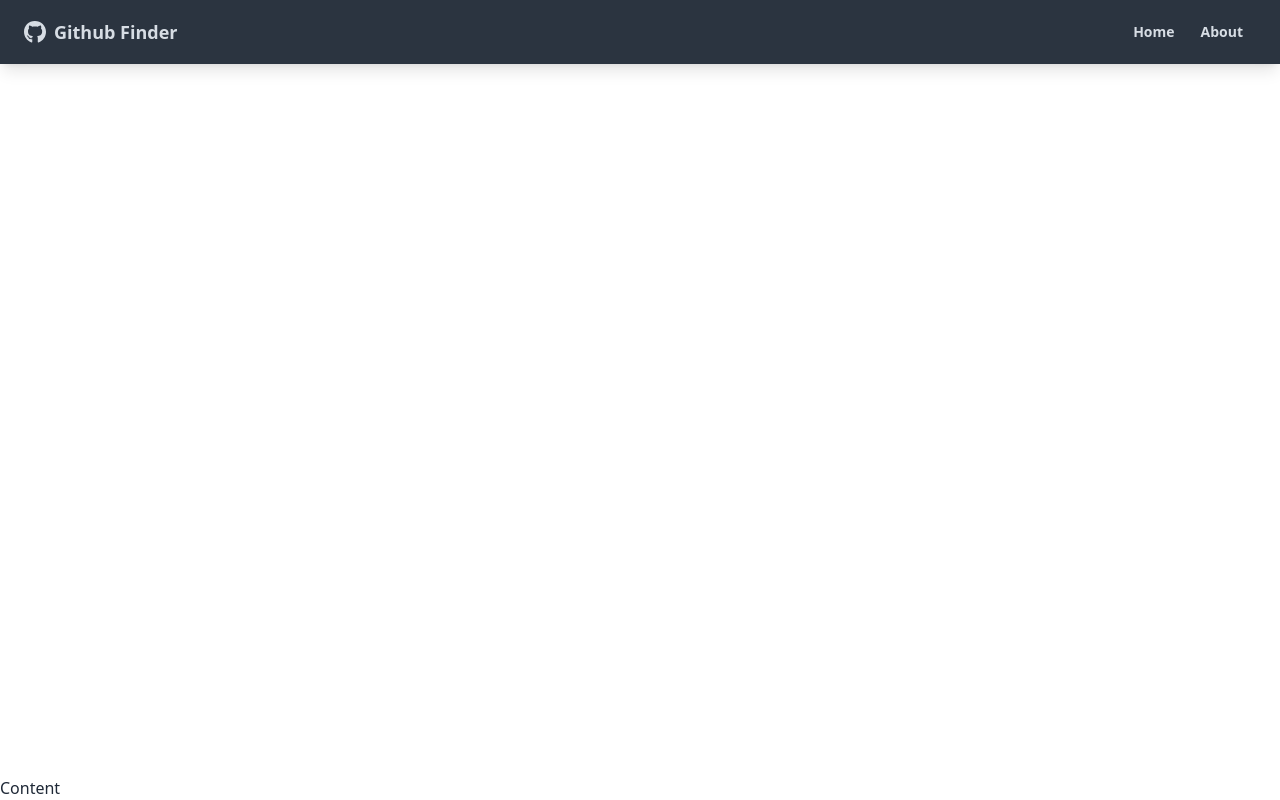
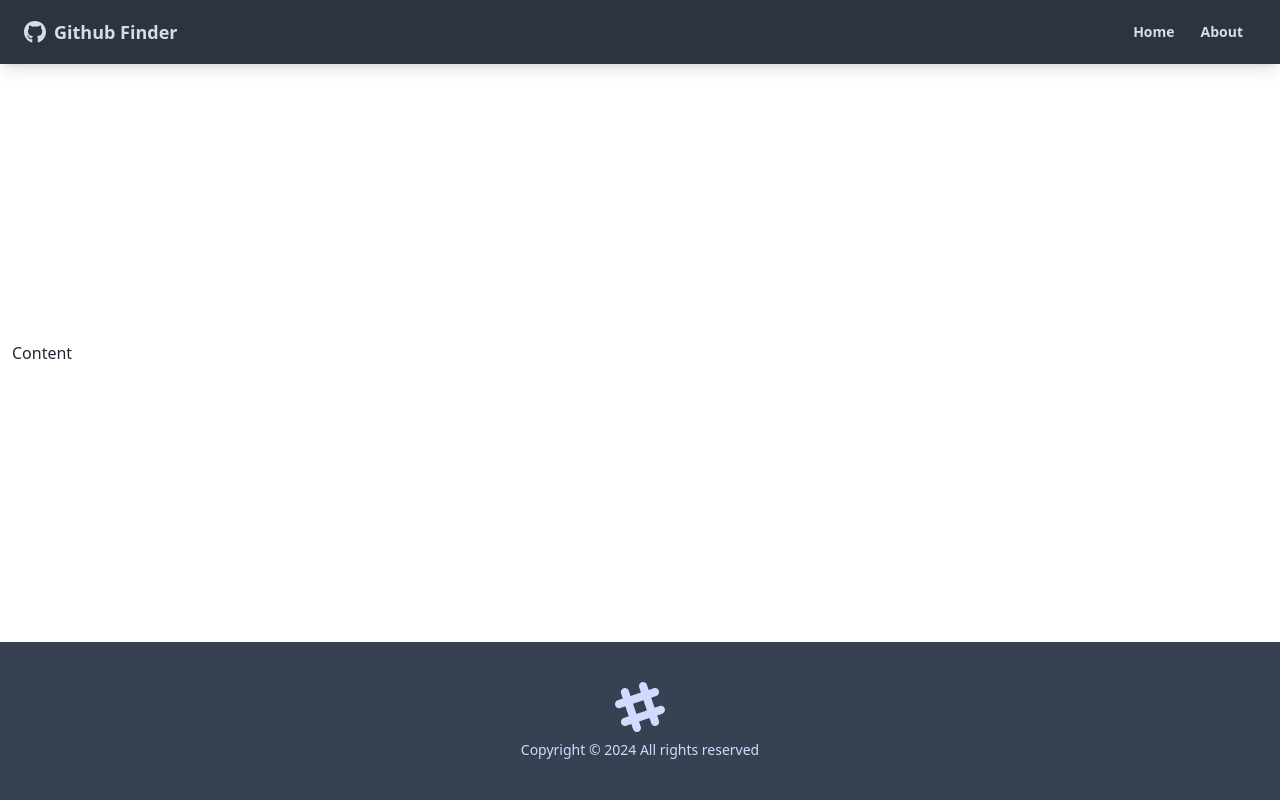
Before and after one commit to emeechan/github-finder, a React (Create React App) app: page / in a window 1280 px wide. Built offline with nearby package versions, Linux system fonts and the light colour scheme.

Commit message:
adding a footer component

```diff
--- a/src/App.js
+++ b/src/App.js
@@ -1,6 +1,7 @@
 import { BrowserRouter as Router, Route } from "react-router-dom"
 import React from "react"
 import Navbar from "./components/layout/Navbar"
+import Footer from "./components/layout/Footer"
 
 export default function App() {
     return (
@@ -8,9 +9,9 @@
             <div className="flex flex-col justify-between h-screen">
                 <Navbar />
 
-                <main>
-                    Content
-                </main>
+                <main className="container mx-auto px-3 pb-12">Content</main>
+
+                <Footer/>
                 </div>
 
         </Router >
--- /dev/null
+++ b/src/components/layout/Footer.jsx
@@ -0,0 +1,24 @@
+function Footer() {
+    const footerYear = new Date().getFullYear()
+
+    return (
+      <footer className='footer p-10 bg-gray-700 text-primary-content footer-center'>
+        <div>
+          <svg
+            width='50'
+            height='50'
+            viewBox='0 0 24 24'
+            xmlns='http://www.w3.org/2000/svg'
+            fillRule='evenodd'
+            clipRule='evenodd'
+            className='inline-block fill-current'
+          >
+            <path d='M22.672 15.226l-2.432.811.841 2.515c.33 1.019-.209 2.127-1.23 2.456-1.15.325-2.148-.321-2.463-1.226l-.84-2.518-5.013 1.677.84 2.517c.391 1.203-.434 2.542-1.831 2.542-.88 0-1.601-.564-1.86-1.314l-.842-2.516-2.431.809c-1.135.328-2.145-.317-2.463-1.229-.329-1.018.211-2.127 1.231-2.456l2.432-.809-1.621-4.823-2.432.808c-1.355.384-2.558-.59-2.558-1.839 0-.817.509-1.582 1.327-1.846l2.433-.809-.842-2.515c-.33-1.02.211-2.129 1.232-2.458 1.02-.329 2.13.209 2.461 1.229l.842 2.515 5.011-1.677-.839-2.517c-.403-1.238.484-2.553 1.843-2.553.819 0 1.585.509 1.85 1.326l.841 2.517 2.431-.81c1.02-.33 2.131.211 2.461 1.229.332 1.018-.21 2.126-1.23 2.456l-2.433.809 1.622 4.823 2.433-.809c1.242-.401 2.557.484 2.557 1.838 0 .819-.51 1.583-1.328 1.847m-8.992-6.428l-5.01 1.675 1.619 4.828 5.011-1.674-1.62-4.829z'></path>
+          </svg>
+          <p>Copyright &copy; {footerYear} All rights reserved</p>
+        </div>
+      </footer>
+    )
+  }
+
+  export default Footer
```
